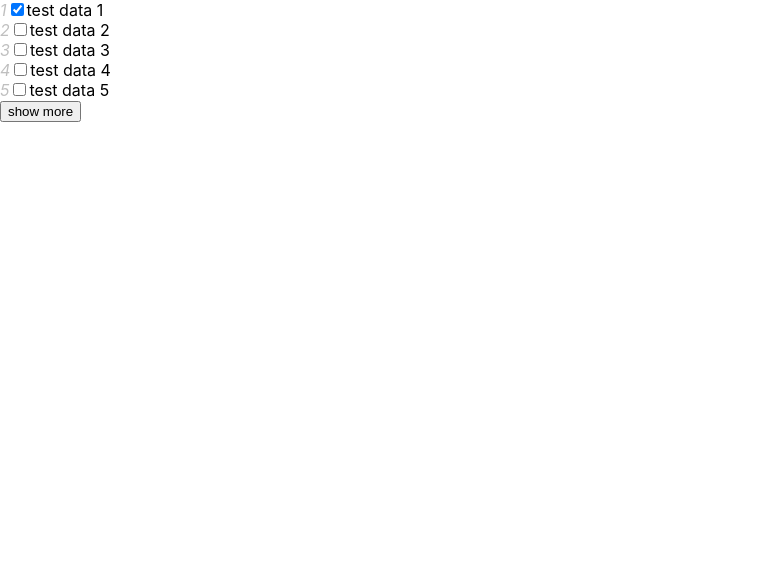
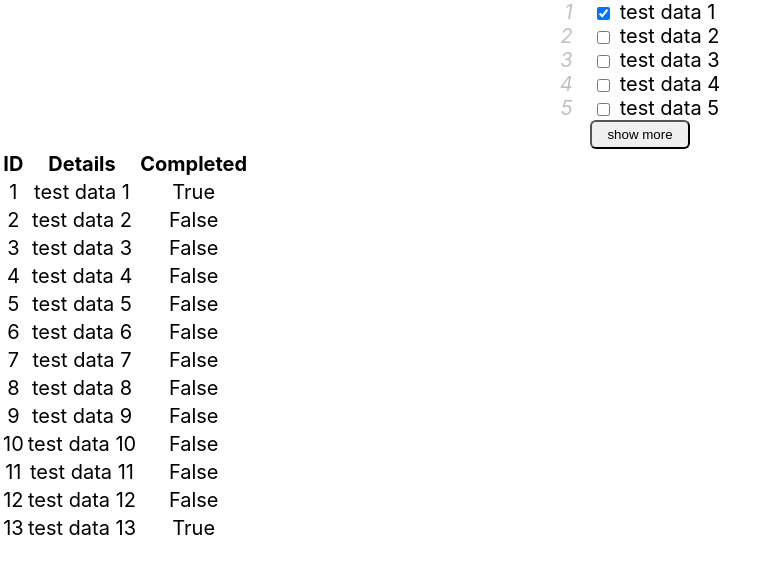
Before and after one commit to yzheng21/interview_task, a React (Create React App) app in the folder task-demo/: page / in a window 1280 px wide. Shown: the top 574 px of the page, without its empty margins (0-782 px from the left). Built offline with nearby package versions, Linux system fonts and the light colour scheme.

Commit message:
update the actions

```diff
--- a/task-demo/src/App.css
+++ b/task-demo/src/App.css
@@ -0,0 +1,20 @@
+.App {
+    text-align: center;
+    font-size: 20px;
+}
+
+input {
+    margin-right: 10px;
+    vertical-align: middle;
+}
+
+button {
+    padding: 5px 15px;
+    border-radius: 6px;
+    outline: none;
+}
+
+.icon-item {
+    color: rgba(0,0,0,.25);
+    margin-right: 20px;
+}
--- a/task-demo/src/components/DisplayTable.js
+++ b/task-demo/src/components/DisplayTable.js
@@ -1,12 +1,8 @@
 import React, { Component } from 'react';
-import { connect } from 'react-redux';
-
-const mapStateToProps = state => ({data: state.form.data});
 
 class DisplayTable extends Component {
 
     render() {
-        const { data } = this.props;
         return (
             <div className="Display-Table">
                 <table>
@@ -19,7 +15,7 @@ class DisplayTable extends Component {
                     </thead>
                     <tbody>
                         {
-                            data ? data.map(item => {
+                            this.props.data ? this.props.data.map(item => {
                                 return (
                                     <tr key={item.id}>
                                         <td>{item.id}</td>
@@ -36,4 +32,4 @@ class DisplayTable extends Component {
     }
 }
 
-export default connect(mapStateToProps)(DisplayTable);
+export default DisplayTable;
--- a/task-demo/src/components/form/KForm.js
+++ b/task-demo/src/components/form/KForm.js
@@ -6,9 +6,10 @@ import KFormCreate from './KFormCreate';
 import data from '../../mock/data';
 import { connect } from 'react-redux';
 import { load, update } from '../../store/form.redux';
+import { numOffSet } from '../../libs/constants';
 import DisplayTable from '../DisplayTable';
 
-const mapStateToProps = state => ({initialData: state.form.data});
+const mapStateToProps = state => ({initialData: state.form});
 const mapDispatcherToProps = {load, update};
 
 class KForm extends Component {
@@ -19,7 +20,7 @@ class KForm extends Component {
     }
 
     componentDidMount() {
-        this.setState({data: this.props.load(data).data, offSet: 5});
+        this.setState({data: this.props.load(data).data, offSet: numOffSet});
     }
 
     showMore = () => {
@@ -32,10 +33,10 @@ class KForm extends Component {
 
     handleChange = (e) => {
         if (e.target.type === "checkbox") {
-            let index = e.target.name;
-            let status = e.target.checked;
-            let newData = this.props.initialData;
-            newData[index].completed = status;
+            let newData = {
+                id: e.target.name,
+                completed: e.target.checked
+            };
             this.props.update(newData);
         } else {
             // other input type hanle
@@ -44,7 +45,7 @@ class KForm extends Component {
 
     render() {
         const { getFieldDec } = this.props;
-
+        // console.log(this.props.initialData);
         return (
             <div className="KForm-container">
                 {
@@ -59,7 +60,7 @@ class KForm extends Component {
                     ) : 'loading...'
                 }
                 <button onClick={this.showMore}>show more</button>
-                {/* <DisplayTable /> */}
+                <DisplayTable data={this.props.initialData}/>
             </div>
         );
     }
--- a/task-demo/src/components/form/KFormCreate.js
+++ b/task-demo/src/components/form/KFormCreate.js
@@ -11,11 +11,11 @@ function KFormCreate(Comp) {
         getFieldDec = (field, index) => {
             let property;
             typeof field === "object" ? property = {
-                name: index,
+                name: field.id,
                 value: field.details,
                 checked: field.completed
             } : property = {
-                name: index,
+                name: field,
                 value: ''
             }
             return InputComp => (
--- a/task-demo/src/components/shared/Icon.js
+++ b/task-demo/src/components/shared/Icon.js
@@ -2,6 +2,6 @@ import React from 'react';
 
 export default function Icon(props) {
     return (
-        <i style={{color: 'rgba(0,0,0,.25)'}}>{props.type}</i>
+        <i className="icon-item">{props.type}</i>
     )
 }
--- /dev/null
+++ b/task-demo/src/libs/constants.js
@@ -0,0 +1 @@
+export const numOffSet = 5;
--- a/task-demo/src/store/form.redux.js
+++ b/task-demo/src/store/form.redux.js
@@ -1,15 +1,17 @@
 import {LOAD_DATA, UPDATE_DATA} from '../action';
 
-export const formReducer = (state={}, action) => {
+export const formReducer = (state=[], action) => {
     switch (action.type) {
         case LOAD_DATA:
-            return {
-                data: action.data
-            };
+            return action.data;
         case UPDATE_DATA:
-            return {
-                data: action.newData
-            };
+            state.forEach(item => {
+                if (item.id == action.newData.id) {
+                    item.completed = action.newData.completed;
+                }
+            });
+            console.log(state);
+            return state;
         default:
             return state;
     }
```
